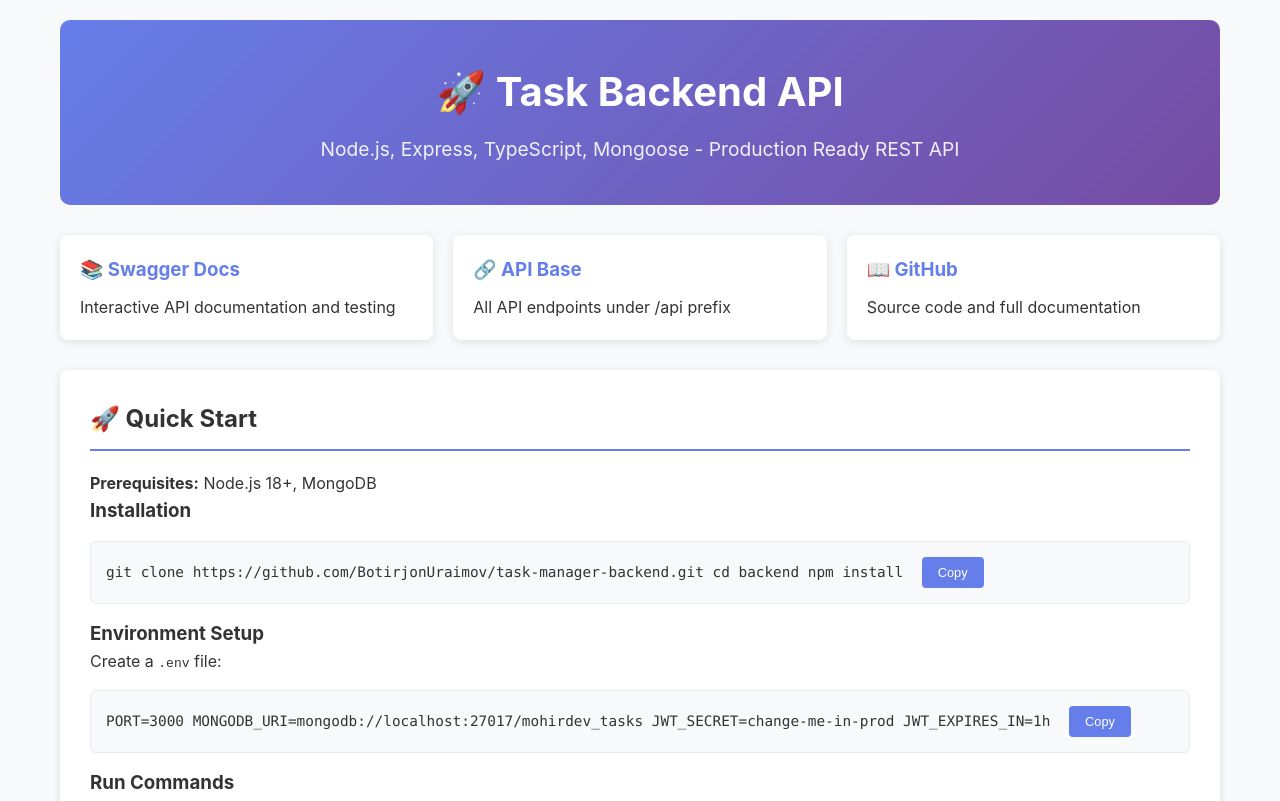
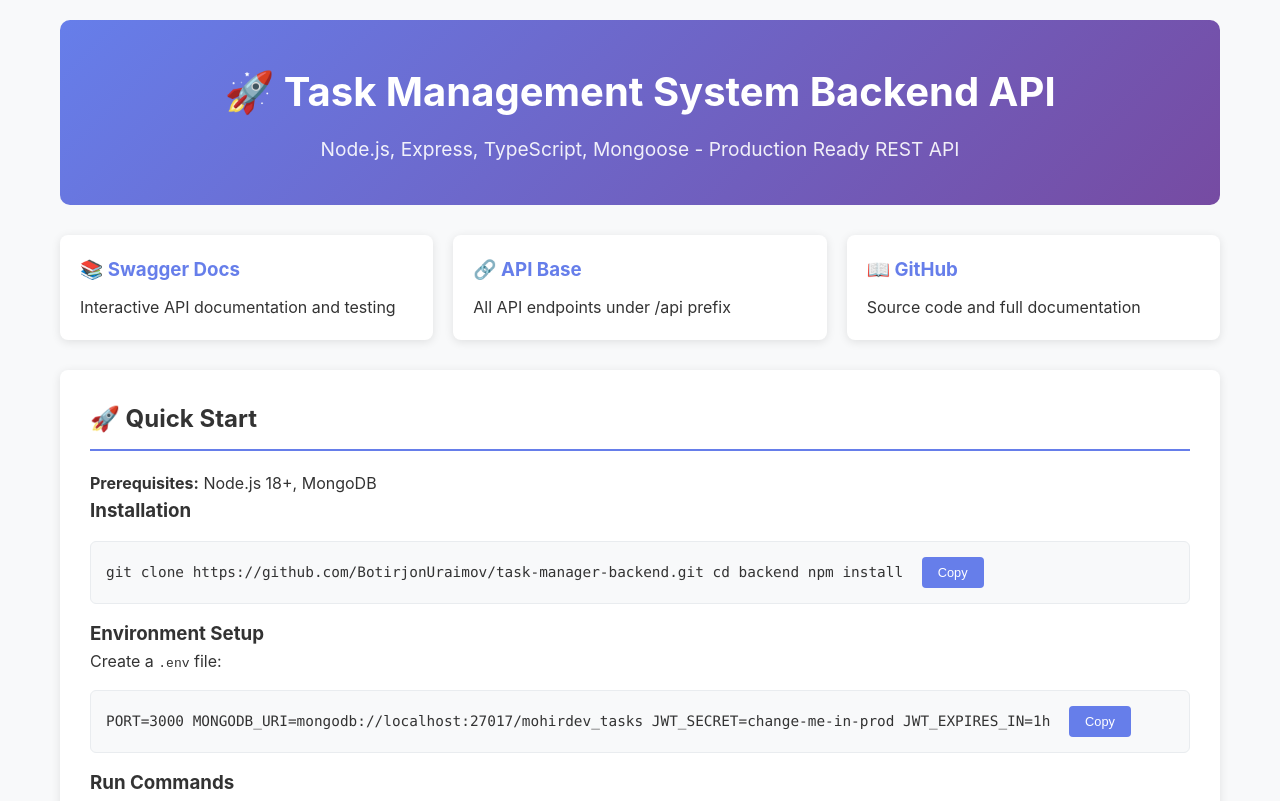
Before and after one commit to BotirjonUraimov/task-manager-backend, a website: page src/public/index.html in a window 1280 px wide. Shown: the top 801 px of the page. Drawn offline with Linux system fonts and the light colour scheme; no server answers.

Commit message:
Update index.html to clarify project title

```diff
--- a/src/public/index.html
+++ b/src/public/index.html
@@ -182,7 +182,7 @@
   <body>
     <div class="container">
       <div class="header">
-        <h1>🚀 Task Backend API</h1>
+        <h1>🚀 Task Management System Backend API</h1>
         <p>
           Node.js, Express, TypeScript, Mongoose - Production Ready REST API
         </p>
```
